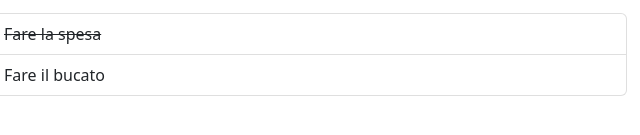
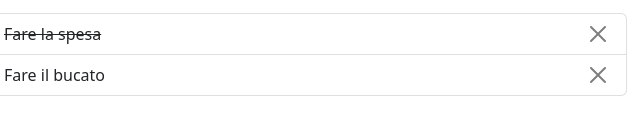
Before and after one commit to DASorescu/vue-todolist, a plain HTML site: page index.html in a window 1280 px wide. Shown: the part 277-412 px from the top of the page, 333-973 px from the left. Drawn offline with nearby package versions, Linux system fonts and the light colour scheme; a web font is replaced by a local one.

Commit message:
milestone-2

```diff
--- a/css/style.css
+++ b/css/style.css
@@ -19,6 +19,6 @@ li{
     font-family: 'Shadows Into Light', cursive;
 }
 
-li.crossed{
+.crossed{
     text-decoration: line-through;
 }
--- a/index.html
+++ b/index.html
@@ -32,7 +32,7 @@
         </header>
         <main class="w-50 mx-auto">
             <ul class="list-group my-3">
-                <li v-for="(task , i) in tasks" class="list-group-item d-flex align-items-center" :class="{'crossed':task.done}" @click="crossTask(i)" >{{task.text}}</li>
+                <li v-for="(task , i) in tasks" class="list-group-item d-flex align-items-center justify-content-between" ><p class="my-0":class="{'crossed':task.done}" @click="crossTask(i)">{{task.text}}</p><button type="button" class="btn-close" @click="deleteTask(i)"></button></li>
 
             </ul>
         </main>
--- a/js/script.js
+++ b/js/script.js
@@ -23,5 +23,8 @@ const app = new Vue({
         crossTask(index){
             this.tasks[index].done = !this.tasks[index].done
         },
+        deleteTask(index){
+            this.tasks.splice(index, 1);
+        },
     }
 });
```
